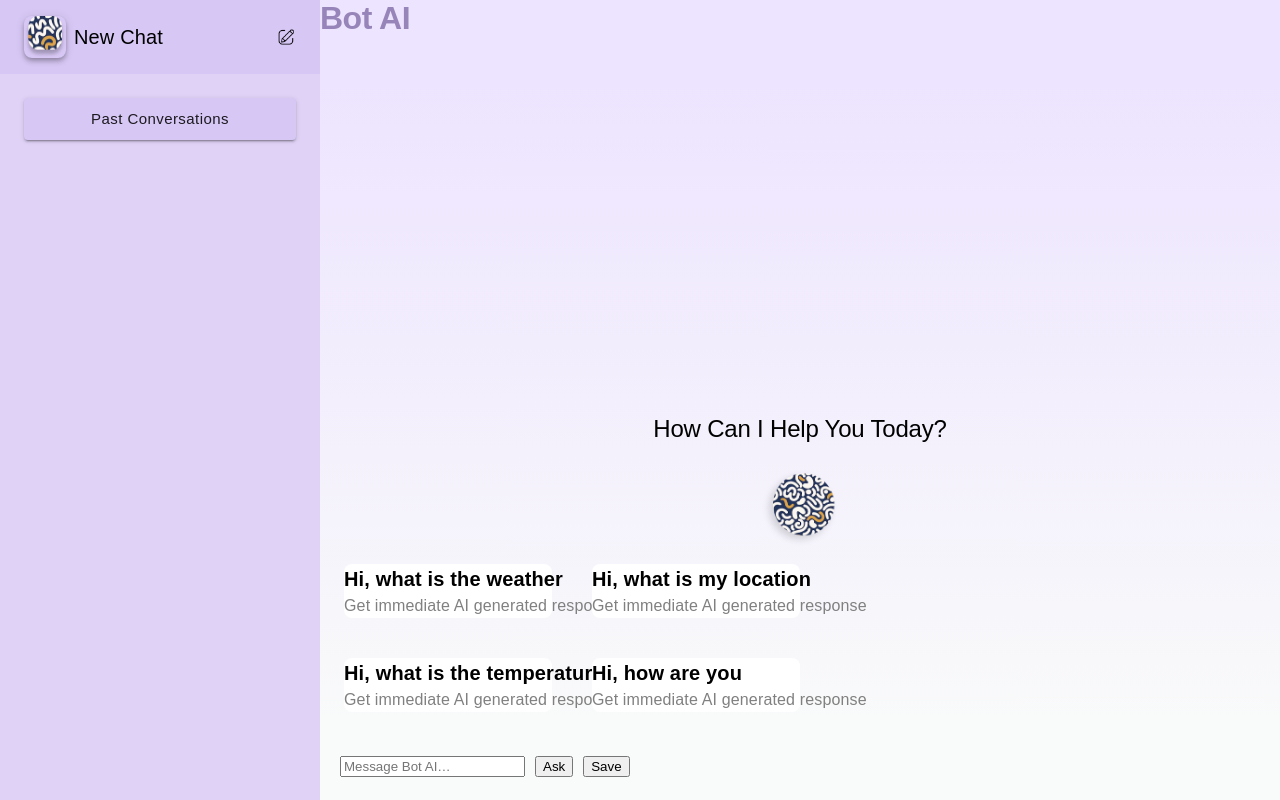
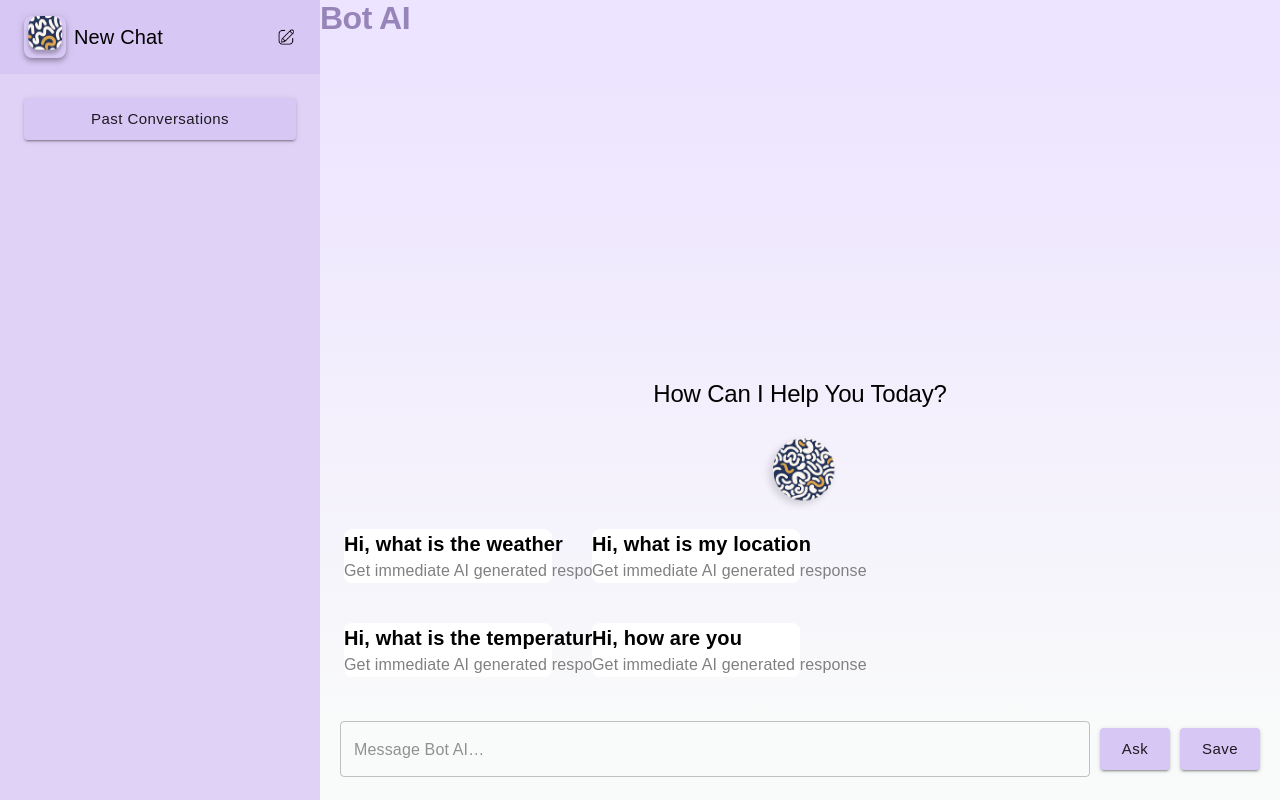
Before and after one commit to Venkateshh-21/BotAI, a React (Vite) app: page / in a window 1280 px wide. Built offline with nearby package versions, Linux system fonts and the light colour scheme.

Commit message:
fixing according to test case

```diff
--- a/src/components/Ask.jsx
+++ b/src/components/Ask.jsx
@@ -22,9 +22,9 @@ const Ask = ({ chat, generateResponse, setShouldScrollBottom, clearChat }) => {
 
   return (
      <Box flexShrink={0}>
-      <form
+      <Box component={"form"}
         onSubmit={handleSubmit}
-        style={{
+        sx={{
           marginBottom: "3px",
           display: "flex",
           alignItems: "center",
@@ -32,23 +32,23 @@ const Ask = ({ chat, generateResponse, setShouldScrollBottom, clearChat }) => {
           padding: "20px",
         }}
       >
-        <input
+        <TextField
           type="text"
           value={input}
           placeholder="Message Bot AI…"
           onChange={(e) => setInput(e.target.value)}
-
-          id="ask-input"
+          // sx={{ width: "60vw" }}
+          fullWidth
           required
 
         />
-
-        <button type="submit" >
+        <Box sx={{display:"flex",gap:"10px"}}>
+        <Button type="submit" variant="contained">
           Ask
-        </button>
-        <button variant="contained" type="button" onClick={saveToLocal}>Save</button>
-
-      </form>
+        </Button>
+        <Button variant="contained" type="button" onClick={saveToLocal}>Save</Button>
+        </Box>
+      </Box>
     </Box>
   );
 };
```
